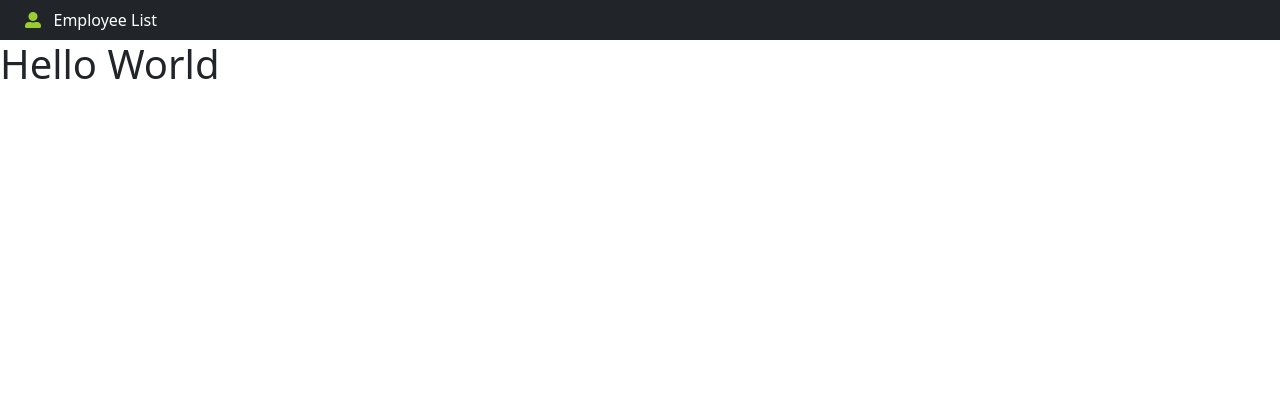
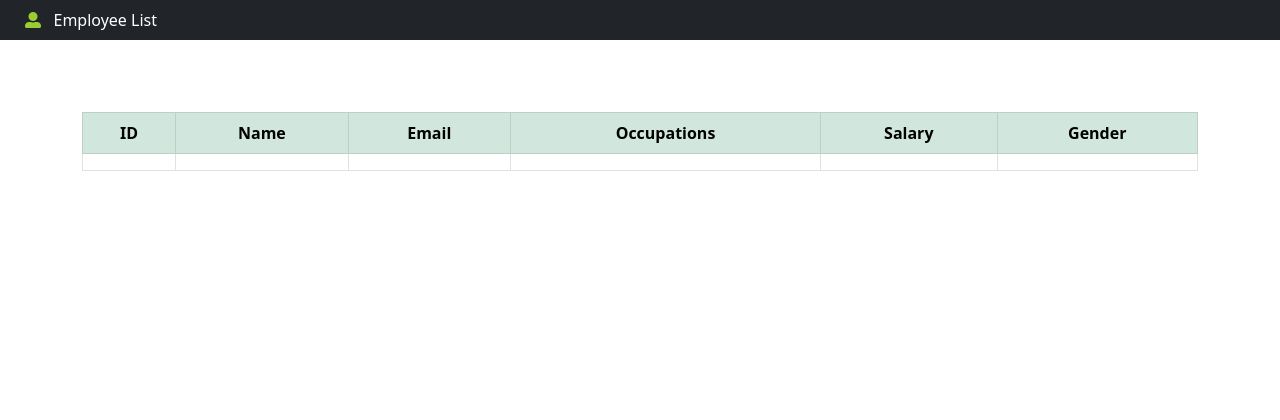
Before and after one commit to DewCX/django-data-tables, a Django app: template datatables_con/App/templates/home.html in a window 1280 px wide. Shown: the top 420 px of the page. Run offline with Django 3.2, Linux system fonts and the light colour scheme; the template is opened without the code that fills it, so the values that code supplies are empty.

Commit message:
#Styling tables

```diff
--- a/datatables_con/App/templates/home.html
+++ b/datatables_con/App/templates/home.html
@@ -11,5 +11,32 @@
 
 <!--Page Content-->
 {% block content %}
-<h1>Hello World</h1>
+<div class="container">
+    <br><br><br>
+
+    <table class="table table-bordered" id="example" style="text-align: center;">
+        <thead class="table-success">
+            <tr>
+                <th>ID</th>
+                <th>Name</th>
+                <th>Email</th>
+                <th>Occupations</th>
+                <th>Salary</th>
+                <th>Gender</th>
+            </tr>
+        </thead>
+        <!-- Data from backend-->
+        <tr>
+            <td></td>
+            <td></td>
+            <td></td>
+            <td></td>
+            <td></td>
+            <td></td>
+        </tr>
+    </table>
+
+</div> <!-- END // Container -->
+
+<br><br><br><br><br>
 {% endblock content %}
```
